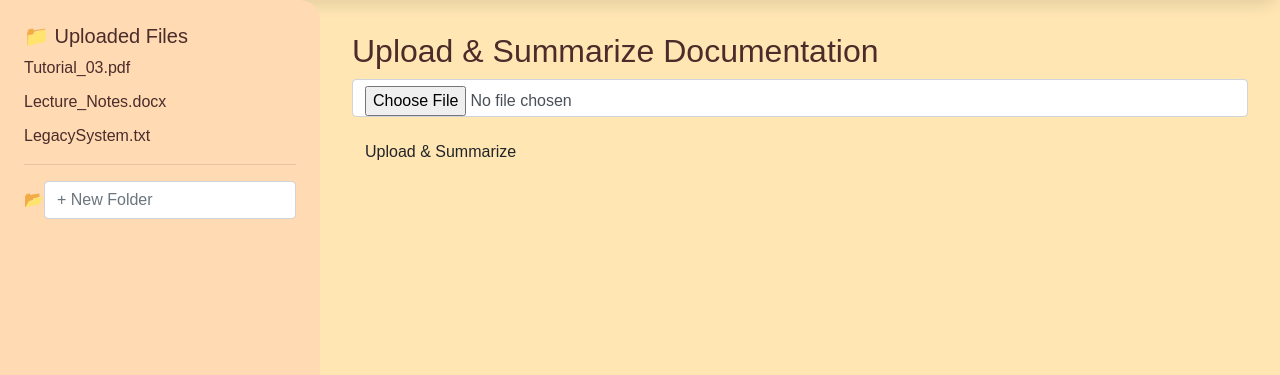
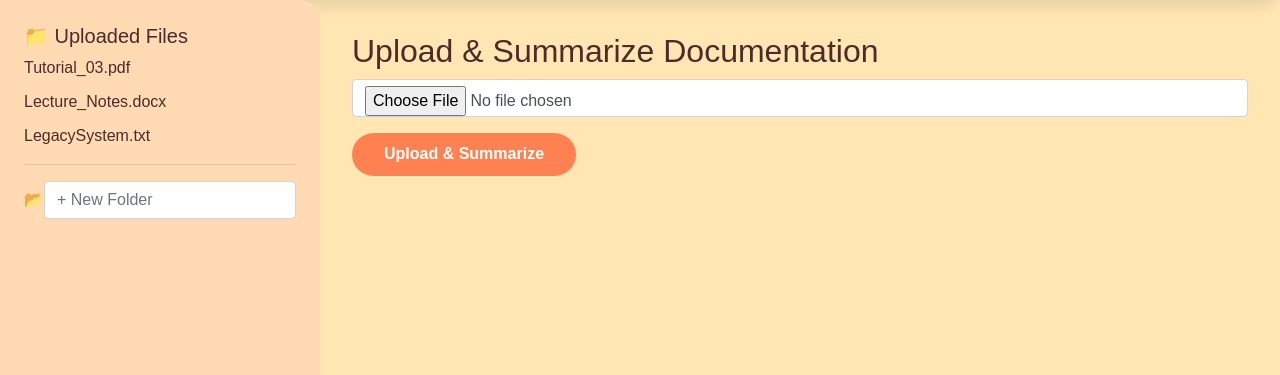
Before and after one commit to YuHan934/Hackathon, a PHP site: page /Summarize.php in a window 1280 px wide. Shown: the part 85-460 px from the top of the page. Run offline with PHP 8.4, Linux system fonts and the light colour scheme; some libraries are stand-ins or nearby versions.

Commit message:
summaize.php, style.css

```diff
--- a/knowledgebase.dev-main/Summarize.php
+++ b/knowledgebase.dev-main/Summarize.php
@@ -68,7 +68,7 @@ if ($_SERVER['REQUEST_METHOD'] === 'POST' && isset($_FILES['docFile'])) {
         <div class="form-group">
           <input type="file" name="docFile" class="form-control" required>
         </div>
-        <button type="submit" class="btn">Upload & Summarize</button>
+        <button type="submit">Upload & Summarize</button>
         </form>
         <?php if(isset($error)): ?>
           <div class="alert alert-danger mt-3"><?= htmlspecialchars($error) ?></div>
--- a/knowledgebase.dev-main/style.css
+++ b/knowledgebase.dev-main/style.css
@@ -201,8 +201,9 @@ button {
   padding: 0.6rem 2rem;
   font-weight: 600;
   transition: all 0.3s;
+  border: transparent;
 }
-button:hover { background-color: #f28259; transform: translateY(-2px); box-shadow: 0 5px 10px rgba(116,16,16,0.2); }
+button:hover { background-color: #f28259; transform: translateY(-2px); box-shadow: 0 5px 10px rgba(226, 17, 17, 0.2); }
 
 .doc-box {
   margin-top: 2rem;
```
